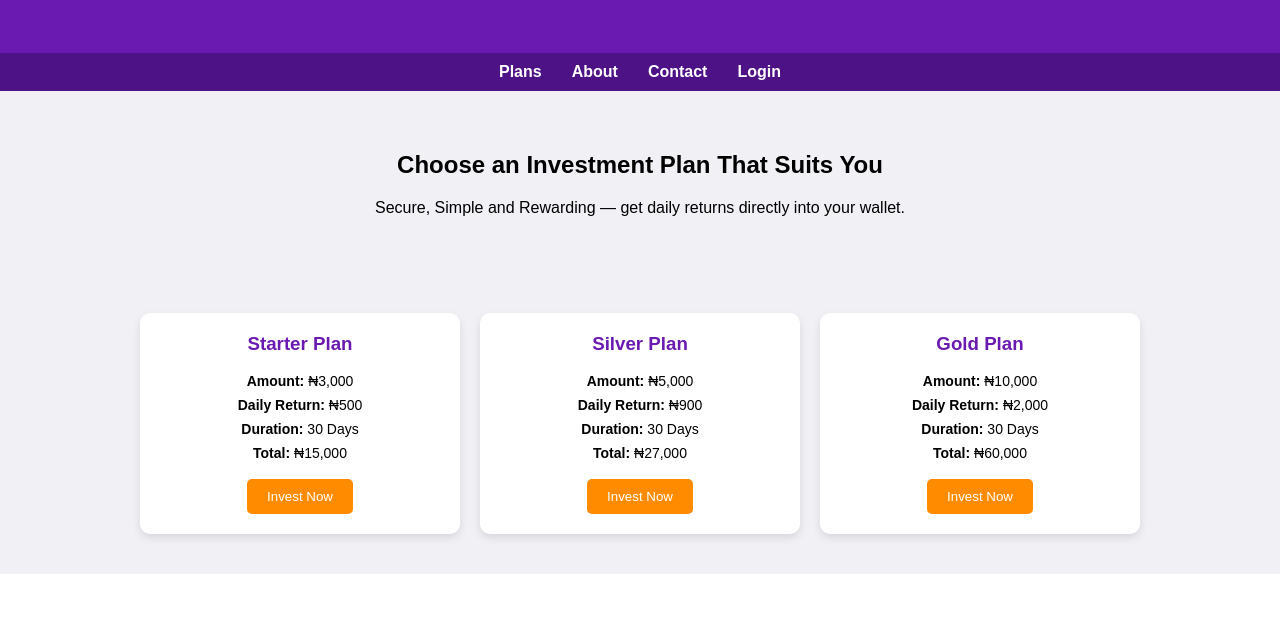
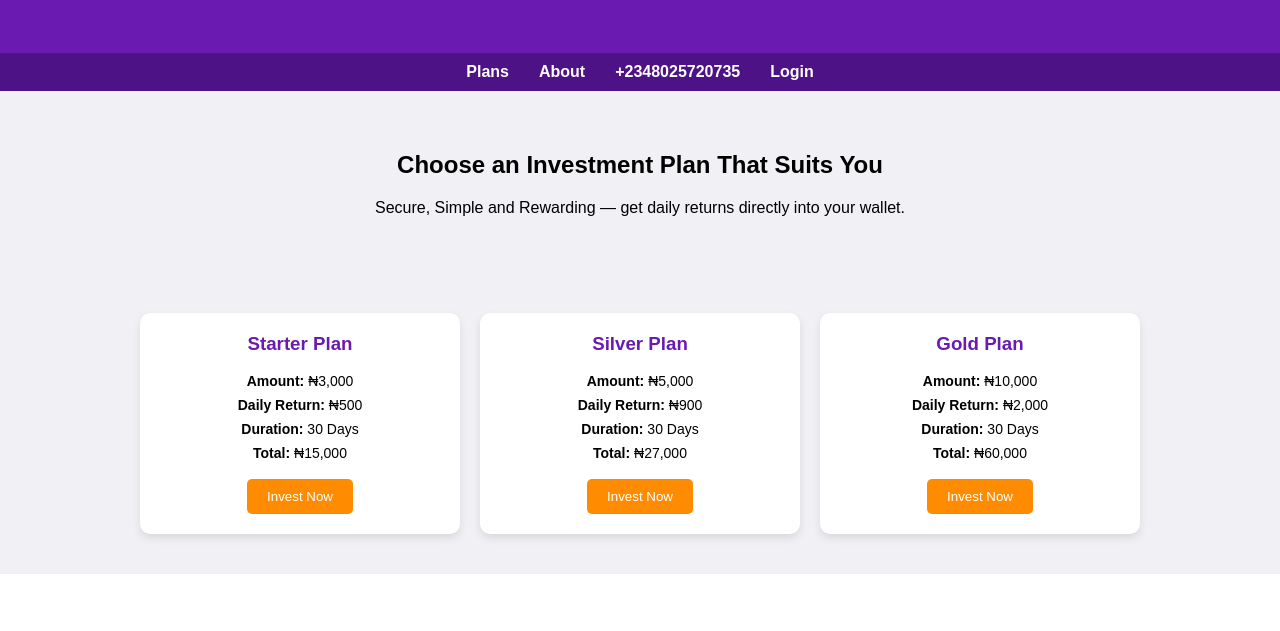
Before and after one commit to odo126/-novacapital-website-, a plain HTML site: page index.html in a window 1280 px wide. Shown: the part 141-772 px from the top of the page. Drawn offline with Linux system fonts and the light colour scheme.

Commit message:
Update index.html

```diff
--- a/index.html
+++ b/index.html
@@ -79,7 +79,7 @@
   </header>  <nav>
     <a href="#plans">Plans</a>
     <a href="#about">About</a>
-    <a href="#contact">Contact</a>
+    <a href="#contact">+2348025720735</a>
     <a href="#login">Login</a>
   </nav>  <section class="hero">
     <h2>Choose an Investment Plan That Suits You</h2>
```
